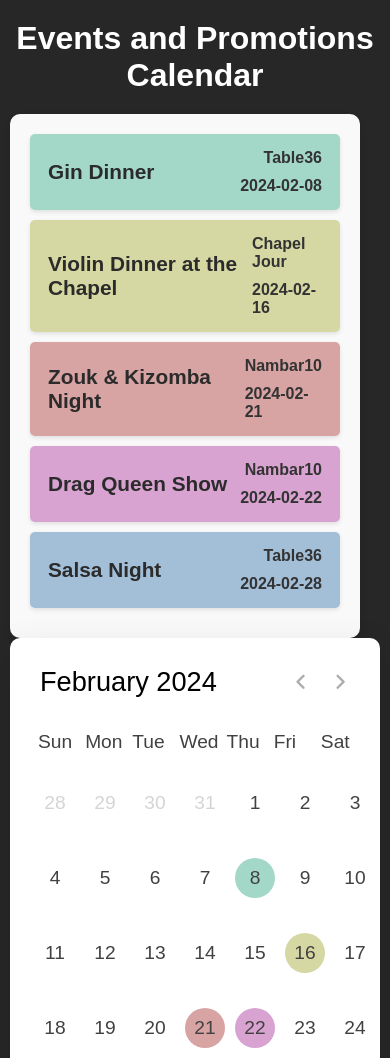
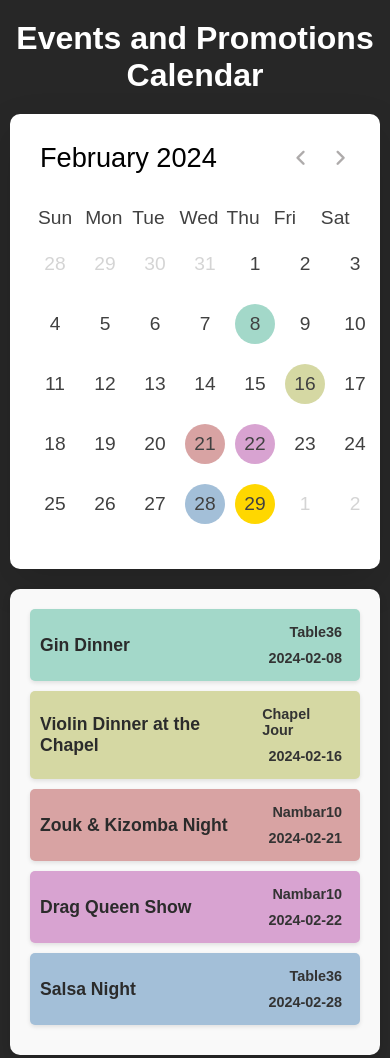
Before and after one commit to Dslayer7/event-calendar, a plain HTML site: page index.html in a window 390 px wide. Shown: the top 1058 px of the page. Drawn offline with nearby package versions, Linux system fonts and the light colour scheme.

Commit message:
Implemented mobile changes
mobile resizing added
changed position of calendar and event list
swiping calendar option added

```diff
--- a/event_calendar.css
+++ b/event_calendar.css
@@ -26,80 +26,7 @@
 	flex-wrap: wrap;
     width: 100%; /* Ensures the container takes up full width */
     max-width: 1200px; /* Adjusts for maximum width to prevent excessive stretching */
-    margin: 100; /* Centers the main content within its parent */
-}
 
-
-.events-container {
-    flex: 1;
-    margin-right: 20px; /* Adjust spacing between events list and calendar */
-    background: #f9f9f9; /* Light background for the container */
-    padding: 20px;
-    border-radius: 10px;
-    box-shadow: 0 4px 8px rgba(0, 0, 0, 0.1);
-    overflow-y: auto; /* Enable scrolling if the list is long */
-  }
-
-
-
-.event-item {
-    padding: 10px;
-    margin-bottom: 10px;
-    border-radius: 5px;
-    box-shadow: 0 2px 4px rgba(0,0,0,0.1);
-    transition: all 0.3s ease-in-out; /* Adjust for smooth expansion */
-    cursor: pointer;
-    overflow: hidden; /* Ensures the border-radius is applied to child elements */
-}
-
-.event-summary {
-    margin-bottom: 0px; /* Separates summary from details */
-    display: flex;
-	flex-direction: row;
-    justify-content: space-between;
-}
-
-.event-title {
-    display: flex;
-    align-items: center;
-}
-
-.event-item h4 {
-    margin: 0.5rem;
-    font-size: 1.3rem;
-    color: #2b2b2b; /* Match the calendar highlight color */
-}
-
-.event-info {
-    margin-right: 0.5rem;
-    display: flex;
-	flex-direction: column;
-    align-items: end;
-    font-weight: 600;
-}
-
-.event-item p {
-    margin: 5px 0;
-    font-size: 1.0rem;
-    color: #333;
-    font-weight: 600;
-}
-
-.event-details {
-    padding-top: 10px;
-    display: none; /* Hidden by default */
-    border-top: 1px solid #eee; /* Visually separates details from the summary */
-}
-.event-item:hover {
-    transform: translateY(-2px);
-    box-shadow: 0 4px 8px rgba(0,0,0,0.2);
-}
-
-.event-image {
-    max-width: 100%; /* Ensures the image is not wider than the event block */
-    height: auto; /* Maintains the aspect ratio of the image */
-    margin-top: 10px; /* Adds some space above the image */
-    border-radius: 5px; /* Optional: rounds the corners of the image */
 }
 
 .calendar-container {
@@ -108,7 +35,7 @@
     height: 605px; /* Fixed height, adjust as needed */
     border-radius: 10px;
     box-shadow: 0 15px 40px rgba(0, 0, 0, 0.12);
-    overflow-y: auto; /* Enables vertical scrolling if content overflows */
+
 }
 
 .calendar-container header {
@@ -196,8 +123,6 @@
     cursor: pointer; /* Optional, if you want a pointer cursor on hover */
 }
 
-
-
 .calendar-dates li.inactive {
 	color: #aaa;
 }
@@ -226,6 +151,77 @@
 	background: #e4e1e1;
 }
 
+.events-container {
+    flex: 1;
+    margin-left: 20px; /* Adjust spacing between events list and calendar */
+    background: #f9f9f9; /* Light background for the container */
+    padding: 20px;
+    border-radius: 10px;
+    box-shadow: 0 4px 8px rgba(0, 0, 0, 0.1);
+    overflow-y: auto; /* Enable scrolling if the list is long */
+  }
+
+.event-item {
+    padding: 10px;
+    margin-bottom: 10px;
+    border-radius: 5px;
+    box-shadow: 0 2px 4px rgba(0,0,0,0.1);
+    transition: all 0.3s ease-in-out; /* Adjust for smooth expansion */
+    cursor: pointer;
+    overflow: hidden; /* Ensures the border-radius is applied to child elements */
+}
+
+.event-summary {
+    margin-bottom: 0px; /* Separates summary from details */
+    display: flex;
+	flex-direction: row;
+    justify-content: space-between;
+}
+
+.event-title {
+    display: flex;
+    align-items: center;
+}
+
+.event-item h4 {
+    margin: 0.5rem;
+    font-size: 1.3rem;
+    color: #2b2b2b; /* Match the calendar highlight color */
+}
+
+.event-info {
+    margin-right: 0.5rem;
+    display: flex;
+	flex-direction: column;
+    align-items: end;
+    font-weight: 600;
+}
+
+.event-item p {
+    margin: 5px 0;
+    font-size: 1.0rem;
+    color: #333;
+    font-weight: 600;
+}
+
+.event-details {
+    padding-top: 10px;
+    display: none; /* Hidden by default */
+    border-top: 1px solid #eee; /* Visually separates details from the summary */
+}
+.event-item:hover {
+    transform: translateY(-2px);
+    box-shadow: 0 4px 8px rgba(0,0,0,0.2);
+}
+
+.event-image {
+    max-width: 100%; /* Ensures the image is not wider than the event block */
+    height: auto; /* Maintains the aspect ratio of the image */
+    margin-top: 10px; /* Adds some space above the image */
+    border-radius: 5px; /* Optional: rounds the corners of the image */
+}
+
+
 .image-container {
     text-align: center; /* Center the image horizontally */
     margin-top: 20px; /* Space from the content above */
@@ -234,4 +230,45 @@
 .image-container img {
     max-width: 10%; /* Ensures the image is responsive */
     height: auto; /* Maintain aspect ratio */
+    margin: 1rem;
 }
+
+@media (max-width: 768px) {
+    .main-content {
+        flex-direction: column;
+    }
+
+    .calendar-container {
+        width: 100%;
+        height: auto; /* Fixed height, adjust as needed */
+        border-radius: 10px;
+        box-shadow: 0 15px 40px rgba(0, 0, 0, 0.12);
+
+    }
+
+    .calendar-body .calendar-dates li {
+        margin-top: 15px;
+        position: relative;
+        z-index: 1;
+        cursor: pointer;
+    }
+    .events-container, .calendar-container {
+
+        margin-left: 0;
+        margin-bottom: 20px; /* Add some space between the calendar and the event list on mobile */
+    }
+
+    .event-item h4 {
+        margin: 0.5rem;
+        margin-left: 0rem;
+        font-size: 1.1rem;
+    }
+
+    .event-item p {
+        margin: 5px 0;
+        font-size: 0.9rem;
+    }
+    .image-container img {
+        max-width: 50%; /* Adjust the logo size on smaller screens */
+    }
+}
--- a/event_calendar.js
+++ b/event_calendar.js
@@ -157,3 +157,40 @@
         navigateMonth(increment);
     });
 });
+
+// Variables to store touch start and end positions
+let touchStartX = 0;
+let touchEndX = 0;
+let touchStartY = 0;
+let touchEndY = 0;
+
+function checkSwipeDirection() {
+    // Calculate the differences between start and end positions
+    const diffX = touchEndX - touchStartX;
+    const diffY = touchEndY - touchStartY;
+
+    // Check if the swipe is more horizontal than vertical
+    if (Math.abs(diffX) > Math.abs(diffY)) {
+        if (diffX < 0) {
+            // Swiped left, show next month
+            navigateMonth(1);
+        } else {
+            // Swiped right, show previous month
+            navigateMonth(-1);
+        }
+    }
+    // If the swipe is more vertical than horizontal, do nothing (allow scrolling)
+}
+
+// Add event listeners for touch start and end
+const calendar = document.querySelector('.calendar-container');
+calendar.addEventListener('touchstart', e => {
+    touchStartX = e.touches[0].clientX;
+    touchStartY = e.touches[0].clientY;
+}, false);
+
+calendar.addEventListener('touchend', e => {
+    touchEndX = e.changedTouches[0].clientX;
+    touchEndY = e.changedTouches[0].clientY;
+    checkSwipeDirection();
+}, false);
--- a/index.html
+++ b/index.html
@@ -14,11 +14,7 @@
         <h1>Events and Promotions Calendar</h1>
     </div>
 	<div class="main-content">
-    	<div class="events-container">
-        	<!-- Events will go here -->
-			<ul class="event-list"> <!-- This is where events will go -->
-			</ul>
-      	</div>
+
 		<div class="calendar-container">
 			<header class="calendar-header">
 				<p class="calendar-current-date"></p>
@@ -41,6 +37,11 @@
 				<ul class="calendar-dates"></ul>
 			</div>
 		</div>
+		<div class="events-container">
+        	<!-- Events will go here -->
+			<ul class="event-list"> <!-- This is where events will go -->
+			</ul>
+      	</div>
 	</div>
 
 	<div class="image-container">
```
